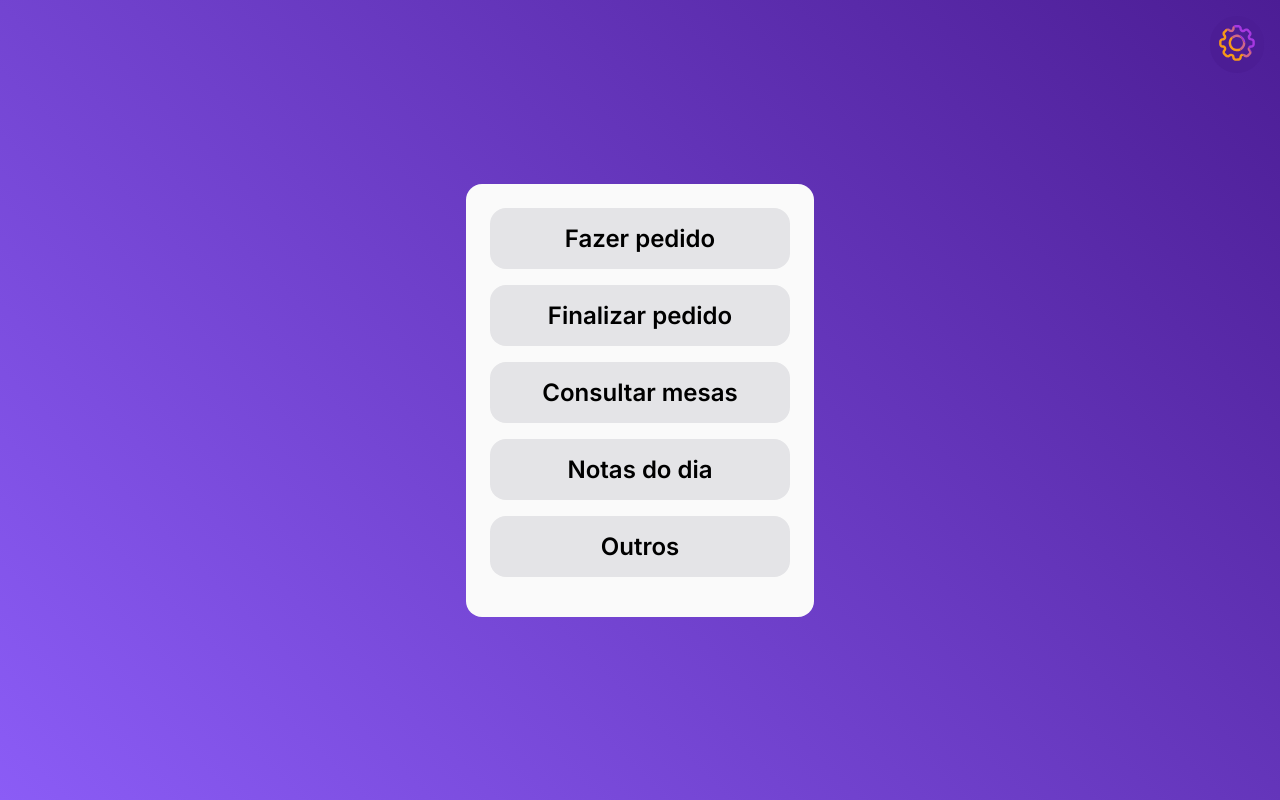
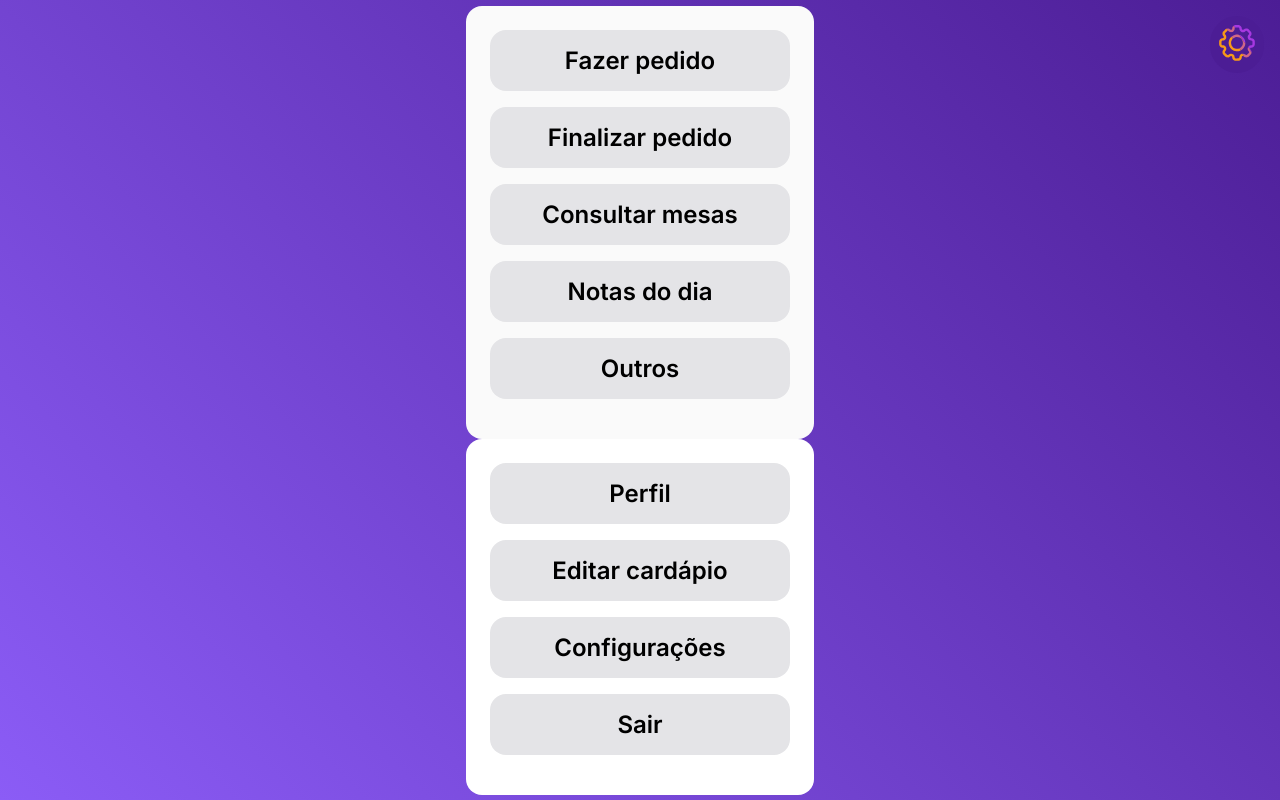
Before and after one commit to AmandaLinger/PlatoFront, an Angular app: page /home in a window 1280 px wide. Built offline with nearby package versions, Linux system fonts and the light colour scheme.

Commit message:
criando componente para tela de configurações

```diff
--- a/src/app/components/btn-config/btn-config.ts
+++ b/src/app/components/btn-config/btn-config.ts
@@ -1,4 +1,4 @@
-import { Component } from '@angular/core';
+import {Component} from '@angular/core';
 
 @Component({
   selector: 'app-btn-config',
--- /dev/null
+++ b/src/app/components/tela-config/tela-config.html
@@ -0,0 +1,19 @@
+<main>
+  <div class="container">
+    <app-item-home>
+      Perfil
+    </app-item-home>
+
+    <app-item-home>
+      Editar cardápio
+    </app-item-home>
+
+    <app-item-home>
+      Configurações
+    </app-item-home>
+
+    <app-item-home>
+      Sair
+    </app-item-home>
+  </div>
+</main>
--- /dev/null
+++ b/src/app/components/tela-config/tela-config.scss
@@ -0,0 +1,14 @@
+main{
+  z-index: 2;
+
+  .container{
+    border-radius: 16px;
+    padding: 24px;
+    background-color: var(--plato-surface);
+
+    display: flex;
+    justify-content: center;
+    align-items: center;
+    flex-direction: column;
+  }
+}
--- a/src/app/pages/home-page/home-page.html
+++ b/src/app/pages/home-page/home-page.html
@@ -25,4 +25,6 @@
       Outros
     </app-item-home>
   </div>
+
+  <app-tela-config class="position-tela-config"/>
 </main>
--- a/src/app/pages/home-page/home-page.scss
+++ b/src/app/pages/home-page/home-page.scss
@@ -23,3 +23,7 @@ main{
 
   padding: 24px;
 }
+
+.position-tela-config{
+
+}
--- a/src/app/pages/home-page/home-page.ts
+++ b/src/app/pages/home-page/home-page.ts
@@ -3,6 +3,7 @@ import {ItemHome} from '../../components/item-home/item-home';
 import {RouterLink} from '@angular/router';
 import {FooterComponent} from '../../components/footer-component/footer-component';
 import {BtnConfig} from '../../components/btn-config/btn-config';
+import {TelaConfig} from '../../components/tela-config/tela-config';
 
 @Component({
   selector: 'app-home-page',
@@ -10,7 +11,8 @@ import {BtnConfig} from '../../components/btn-config/btn-config';
     ItemHome,
     RouterLink,
     FooterComponent,
-    BtnConfig
+    BtnConfig,
+    TelaConfig
   ],
   templateUrl: './home-page.html',
   styleUrl: './home-page.scss',
```
Also changed, not shown: src/app/components/tela-config/tela-config.ts (added, +14 -0 lines), src/app/components/btn-config/btn-config.html (line endings or trailing spaces), 1 other file (tests, documents, lock files or other folders).
